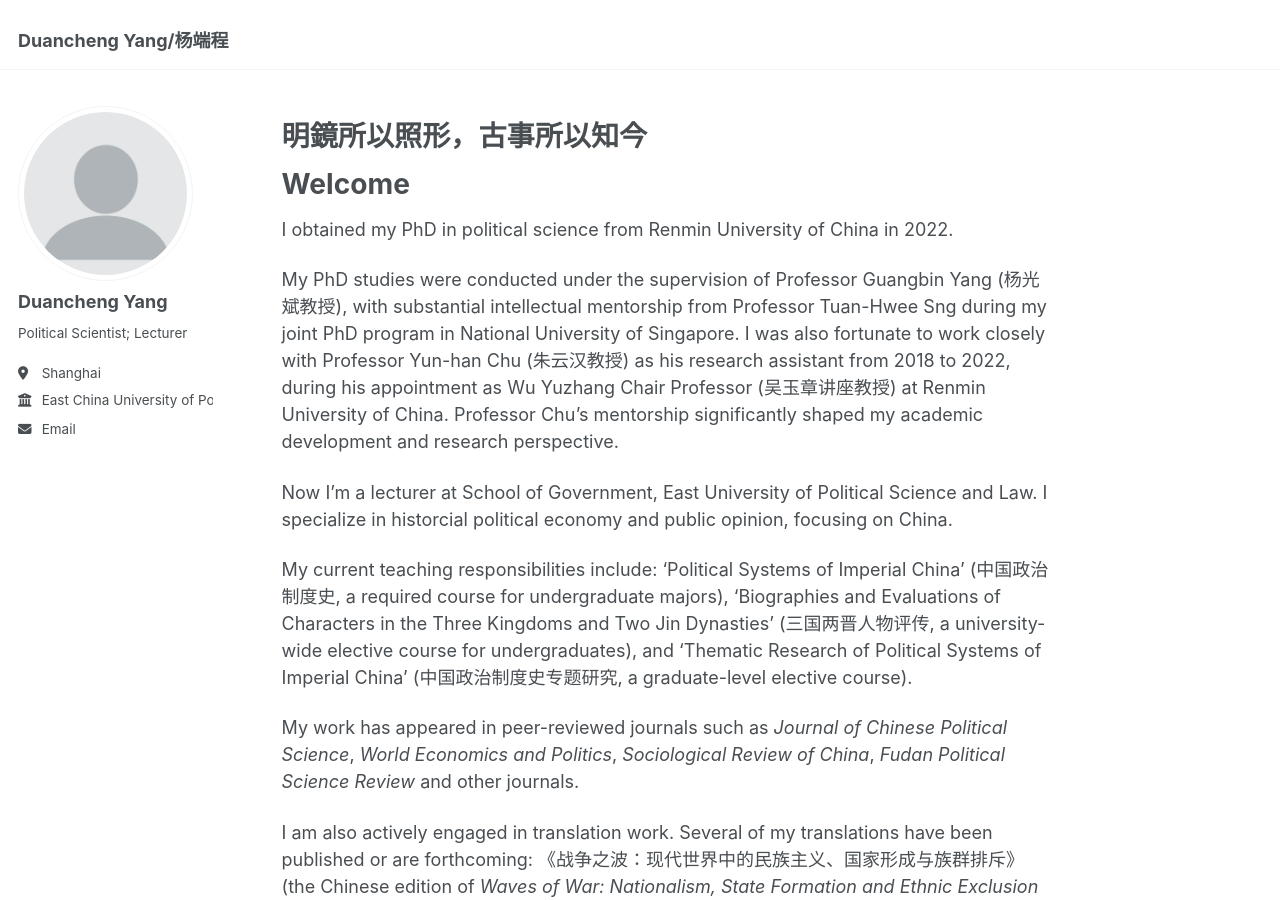
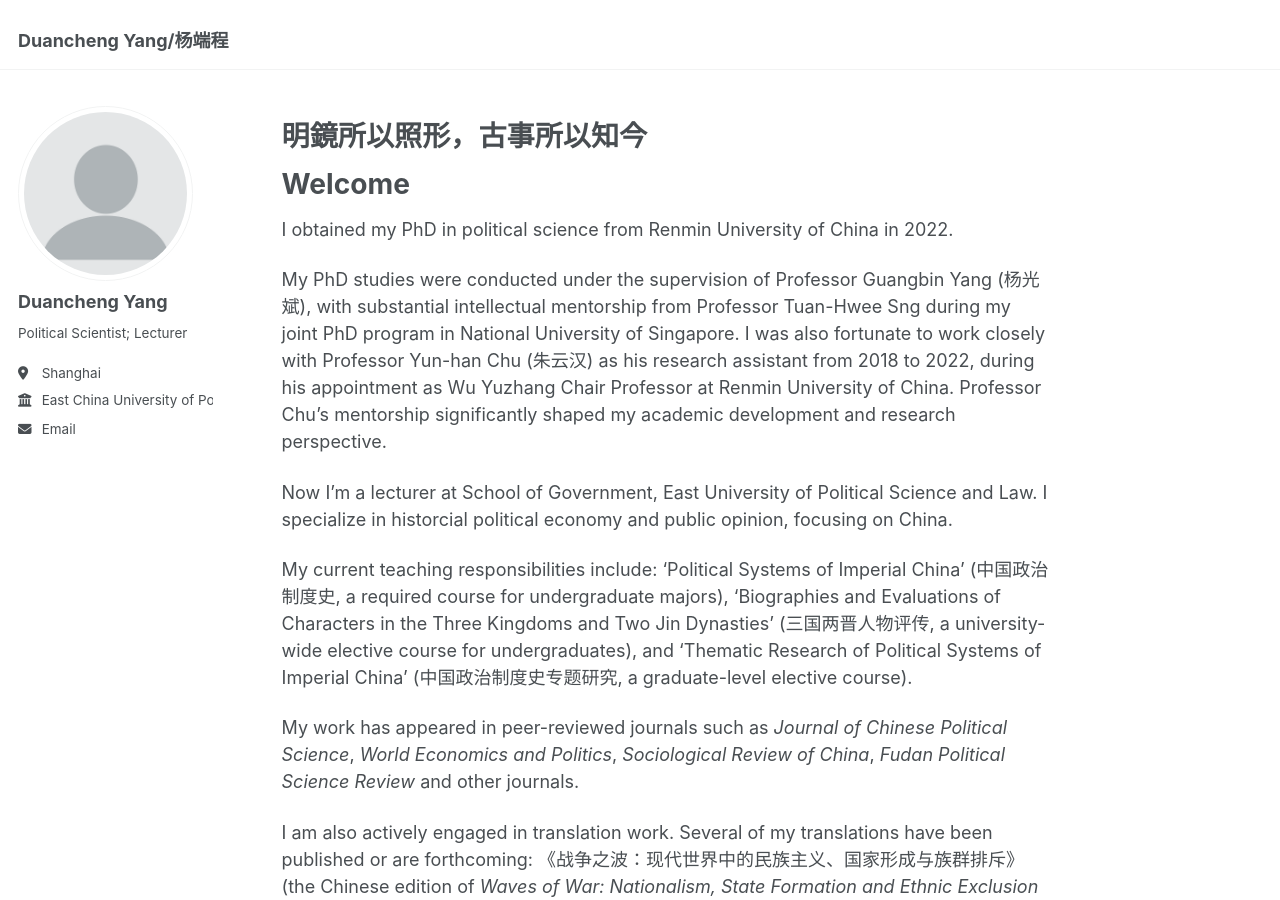
Before and after one commit to DCYeo/dcyeo.github.io, a Jekyll site: the page built from _pages/about.md, in a window 1280 px wide and 900 px high. Built offline with Jekyll 4.4.1, drawn with Linux system fonts in a browser that asks for light colours.

Commit message:
Update about.md

```diff
--- a/_pages/about.md
+++ b/_pages/about.md
@@ -12,7 +12,7 @@ redirect_from:
 
 I obtained my PhD in political science from Renmin University of China in 2022.
 
-My PhD studies were conducted under the supervision of Professor Guangbin Yang (杨光斌教授), with substantial intellectual mentorship from Professor Tuan-Hwee Sng during my joint PhD program in National University of Singapore. I was also fortunate to work closely with Professor Yun-han Chu (朱云汉教授) as his research assistant from 2018 to 2022, during his appointment as Wu Yuzhang Chair Professor (吴玉章讲座教授) at Renmin University of China. Professor Chu's mentorship significantly shaped my academic development and research perspective.
+My PhD studies were conducted under the supervision of Professor Guangbin Yang (杨光斌), with substantial intellectual mentorship from Professor Tuan-Hwee Sng during my joint PhD program in National University of Singapore. I was also fortunate to work closely with Professor Yun-han Chu (朱云汉) as his research assistant from 2018 to 2022, during his appointment as Wu Yuzhang Chair Professor at Renmin University of China. Professor Chu's mentorship significantly shaped my academic development and research perspective.
 
 Now I’m a lecturer at School of Government, East University of Political Science and Law. I specialize in historcial political economy and public opinion, focusing on China.
 
```
